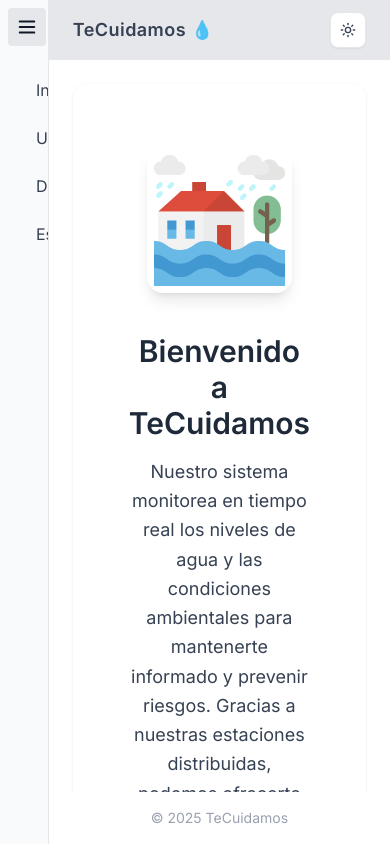
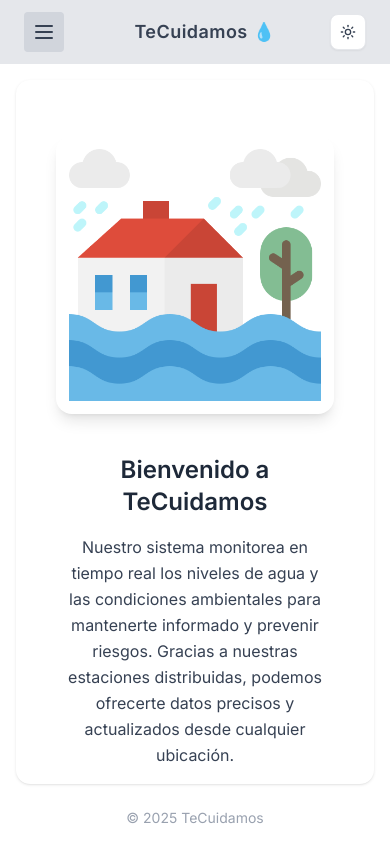
Before and after one commit to yaelsalado/Pagina-web-IoT, a SvelteKit app: page / in a window 390 px wide. Built offline with nearby package versions, Linux system fonts and the light colour scheme.

Commit message:
Mejoras para verse en móviles

```diff
--- a/src/routes/+layout.svelte
+++ b/src/routes/+layout.svelte
@@ -13,7 +13,7 @@
 	import MenuIcon from "@lucide/svelte/icons/menu";
 
 	let { children } = $props();
-	const isOpen = writable(true);
+	const isOpen = writable(false); // abierto/cerrado para móvil y escritorio
 
 	const items = [
 		{ title: "Inicio", url: "/", icon: HouseIcon },
@@ -23,7 +23,7 @@
 	];
 
 	function toggleSidebar() {
-		isOpen.update((v) => !v);
+		isOpen.update(v => !v);
 	}
 </script>
 
@@ -38,14 +38,15 @@
 
 <div class="flex h-screen bg-white dark:bg-gray-900 text-gray-900 dark:text-gray-100">
 
-	<!-- Sidebar -->
+	<!-- SIDEBAR ESCRITORIO -->
 	<div
 		class="h-full border-r transition-all duration-300 overflow-hidden
-			   bg-gray-50 dark:bg-gray-800 border-gray-200 dark:border-gray-700"
+			   bg-gray-50 dark:bg-gray-800 border-gray-200 dark:border-gray-700
+			   hidden md:flex flex-col"
 		class:w-64={$isOpen}
 		class:w-16={!$isOpen}
 	>
-		<!-- Trigger -->
+		<!-- Trigger escritorio -->
 		<button
 			class="p-2 m-2 rounded cursor-pointer flex items-center justify-center
 				   bg-gray-200 dark:bg-gray-700 hover:bg-gray-300 dark:hover:bg-gray-600 transition-colors"
@@ -54,7 +55,7 @@
 			<MenuIcon size={22} />
 		</button>
 
-		<!-- Menu items -->
+		<!-- Items -->
 		<nav class="p-4 space-y-2">
 			{#each items as item (item.title)}
 				<a
@@ -71,30 +72,63 @@
 		</nav>
 	</div>
 
-	<!-- Main content -->
+	<!-- MAIN AREA -->
 	<div class="flex-1 flex flex-col">
 
-		<!-- Top bar -->
-		<div class="w-full bg-gray-200 dark:bg-gray-800 text-gray-700 dark:text-gray-200 py-3 px-6 text-left text-lg font-semibold tracking-wide flex justify-between items-center">
-			<div class="flex flex-col">
+		<!-- TOP BAR -->
+		<div class="w-full bg-gray-200 dark:bg-gray-800 text-gray-700 dark:text-gray-200 py-3 px-6
+		            flex justify-between items-center">
+
+			<!-- Botón móvil -->
+			<div class="md:hidden">
+				<button
+					class="p-2 rounded bg-gray-300 dark:bg-gray-700"
+					on:click={toggleSidebar}
+				>
+					<MenuIcon size={24} />
+				</button>
+			</div>
+
+			<!-- Título -->
+			<div class="flex flex-col text-lg md:text-xl font-semibold tracking-wide ml-4 md:ml-0">
 				<span>TeCuidamos 💧</span>
 			</div>
+
+			<!-- Modo oscuro -->
 			<LightSwitch />
 		</div>
 
-		<!-- Page content -->
-		<main class="flex-1 p-6 overflow-auto">
-			<div class="bg-white dark:bg-gray-800 p-6 rounded-xl shadow">
+		<!-- SIDEBAR MÓVIL -->
+		{#if $isOpen}
+			<!-- Fondo oscuro -->
+			<div class="absolute inset-0 bg-black/40 backdrop-blur-sm md:hidden"
+				on:click={toggleSidebar}></div>
+
+			<!-- Drawer -->
+			<div class="absolute left-0 top-0 h-full w-64 bg-gray-50 dark:bg-gray-800 shadow-xl md:hidden z-20 p-4 space-y-4">
+				{#each items as item (item.title)}
+					<a href={item.url}
+						class="flex items-center gap-3 p-2 rounded hover:bg-gray-200 dark:hover:bg-gray-700">
+						<item.icon size={22} />
+						{item.title}
+					</a>
+				{/each}
+			</div>
+		{/if}
+
+		<!-- PAGE CONTENT -->
+		<main class="flex-1 p-4 md:p-6 overflow-auto">
+			<div class="bg-white dark:bg-gray-800 p-4 md:p-6 rounded-xl shadow">
 				{@render children?.()}
 			</div>
 		</main>
 
-		<!-- Footer discreto -->
+		<!-- FOOTER -->
 		<footer class="text-center text-gray-400 dark:text-gray-500 text-sm py-4">
 			© 2025 TeCuidamos
 		</footer>
+
 	</div>
-
 </div>
 
 <ModeWatcher />
--- a/src/routes/+page.svelte
+++ b/src/routes/+page.svelte
@@ -2,20 +2,27 @@
 	import portada from "$lib/assets/img2.png";
 </script>
 
-<div class="flex flex-col md:flex-row items-center justify-center gap-10 mt-10 px-8 transition-colors duration-300">
+<div class="flex flex-col md:flex-row items-center justify-center gap-10 mt-10 px-6 md:px-12 transition-colors duration-300">
+
 	<!-- Imagen -->
 	<img
 		src={portada}
 		alt="Imagen principal"
-		class="rounded-2xl shadow-lg w-[80%] md:w-[40%] object-cover"
+		class="
+			rounded-2xl shadow-lg
+			w-full max-w-xs            /* Móvil: imagen más chica y controlada */
+			md:max-w-md md:w-[40%]    /* Escritorio */
+			object-cover
+		"
 	/>
 
 	<!-- Texto -->
-	<div class="text-center md:text-left md:w-[45%]">
-		<h2 class="text-3xl font-semibold mb-4 text-gray-800 dark:text-gray-100 transition-colors duration-300">
+	<div class="text-center md:text-left md:w-[45%] px-2 md:px-0">
+		<h2 class="text-2xl md:text-3xl font-semibold mb-4 text-gray-800 dark:text-gray-100 transition-colors duration-300">
 			Bienvenido a TeCuidamos
 		</h2>
-		<p class="text-gray-700 dark:text-gray-300 text-lg leading-relaxed transition-colors duration-300">
+
+		<p class="text-gray-700 dark:text-gray-300 text-base md:text-lg leading-relaxed transition-colors duration-300">
 			Nuestro sistema monitorea en tiempo real los niveles de agua y las condiciones ambientales
 			para mantenerte informado y prevenir riesgos. Gracias a nuestras estaciones distribuidas,
 			podemos ofrecerte datos precisos y actualizados desde cualquier ubicación.
--- a/src/routes/datos/+page.svelte
+++ b/src/routes/datos/+page.svelte
@@ -41,12 +41,14 @@
         class="w-full max-w-4xl rounded-3xl overflow-hidden shadow-xl border border-gray-200 dark:border-gray-700
                bg-white dark:bg-gray-800 transition-colors"
     >
-        <!-- Tabla con título -->
+        <!-- Encabezado -->
         <div class="bg-gradient-to-r from-blue-500 to-indigo-500 dark:from-blue-700 dark:to-indigo-900 p-4">
             <h2 class="text-xl font-semibold text-white text-center">Registros de los sensores</h2>
         </div>
 
-        <Table.Root>
+        <!-- ⭐ Contenedor responsivo para la tabla -->
+        <div class="overflow-x-auto">
+            <Table.Root class="min-w-full">
                 <Table.Header>
                     <Table.Row class="bg-gray-100 dark:bg-gray-700 text-gray-700 dark:text-gray-200 uppercase text-sm tracking-wider">
                         <Table.Head class="text-center py-2">ID Estación</Table.Head>
@@ -74,3 +76,4 @@
             </Table.Root>
         </div>
     </div>
+</div>
--- a/src/routes/ubicaciones/+page.svelte
+++ b/src/routes/ubicaciones/+page.svelte
@@ -38,41 +38,6 @@
 			center: { lat: 20.70, lng: -103.40 },
 			zoom: 12,
 			mapId: "DEMO_MAP_ID",
-			styles: [
-				{ elementType: "geometry", stylers: [{ color: "#1e293b" }] },
-				{ elementType: "labels.text.stroke", stylers: [{ color: "#1e293b" }] },
-				{ elementType: "labels.text.fill", stylers: [{ color: "#f8fafc" }] },
-				{
-					featureType: "administrative.locality",
-					elementType: "labels.text.fill",
-					stylers: [{ color: "#f8fafc" }]
-				},
-				{
-					featureType: "poi",
-					elementType: "labels.text.fill",
-					stylers: [{ color: "#f8fafc" }]
-				},
-				{
-					featureType: "road",
-					elementType: "geometry",
-					stylers: [{ color: "#374151" }]
-				},
-				{
-					featureType: "road",
-					elementType: "labels.text.fill",
-					stylers: [{ color: "#f8fafc" }]
-				},
-				{
-					featureType: "water",
-					elementType: "geometry",
-					stylers: [{ color: "#0f172a" }]
-				},
-				{
-					featureType: "water",
-					elementType: "labels.text.fill",
-					stylers: [{ color: "#f8fafc" }]
-				}
-			]
 		});
 
 		markers.forEach(({ id, position, title }) => {
@@ -91,31 +56,67 @@
 
 <style>
 	body {
-		@apply bg-gradient-to-br from-gray-100 via-gray-50 to-gray-100 dark:from-gray-900 dark:via-gray-800 dark:to-gray-900 font-sans;
+		@apply bg-gray-100 dark:bg-gray-900 font-sans;
 	}
 </style>
 
-<div class="min-h-screen flex flex-col items-center p-6">
+<div class="min-h-screen flex flex-col items-center p-4 sm:p-6">
+
 	<!-- Encabezado -->
-	<h1 class="text-3xl sm:text-4xl font-bold mb-2 text-center text-gray-900 dark:text-gray-100">
+	<h1 class="text-2xl sm:text-4xl font-bold mb-2 text-center text-gray-900 dark:text-gray-100">
 		Ubicación de nuestras estaciones 📍
 	</h1>
-	<p class="text-gray-600 dark:text-gray-300 mb-6 text-center max-w-xl">
+
+	<p class="text-gray-600 dark:text-gray-300 mb-6 text-center max-w-xl text-sm sm:text-base">
 		Haz click en cualquiera de los marcadores para ver información detallada de cada estación.
 	</p>
 
 	<!-- Mapa -->
-	<div id="map" class="w-full max-w-4xl h-[60vh] rounded-xl shadow-lg border border-gray-200 dark:border-gray-700 overflow-hidden"></div>
+	<div
+		id="map"
+		class="
+			w-full
+			max-w-4xl
+			h-[50vh]
+			sm:h-[60vh]
+			md:h-[65vh]
+			rounded-xl
+			shadow-lg
+			border border-gray-200 dark:border-gray-700
+			overflow-hidden
+		"
+	></div>
 
-	<!-- Tarjetas de estaciones -->
-	<div class="grid grid-cols-1 sm:grid-cols-3 gap-4 mt-6 w-full max-w-5xl">
+	<!-- Tarjetas -->
+	<div class="
+		grid
+		grid-cols-1
+		sm:grid-cols-2
+		lg:grid-cols-3
+		gap-4
+		mt-6
+		w-full
+		max-w-5xl
+	">
 		{#each markers as { id, title }}
 			<div
-				class="p-4 bg-white dark:bg-gray-700 text-gray-900 dark:text-gray-100 rounded-lg shadow hover:shadow-lg cursor-pointer transition transform hover:-translate-y-1"
+				class="
+					p-4
+					bg-white dark:bg-gray-700
+					text-gray-900 dark:text-gray-100
+					rounded-lg
+					shadow
+					hover:shadow-lg
+					cursor-pointer
+					transition
+					transform hover:-translate-y-1
+				"
 				on:click={() => goto(`/estaciones?select=${id}`)}
 			>
 				<h2 class="font-semibold text-lg">{title}</h2>
-				<p class="text-gray-500 dark:text-gray-300 text-sm mt-1">Haz click para ver más detalles</p>
+				<p class="text-gray-500 dark:text-gray-300 text-sm mt-1">
+					Haz click para ver más detalles
+				</p>
 			</div>
 		{/each}
 	</div>
```
Also changed, not shown: src/routes/estaciones/+page.svelte (+15 -11 lines). Lines whose indentation alone changed are shown as unchanged.
